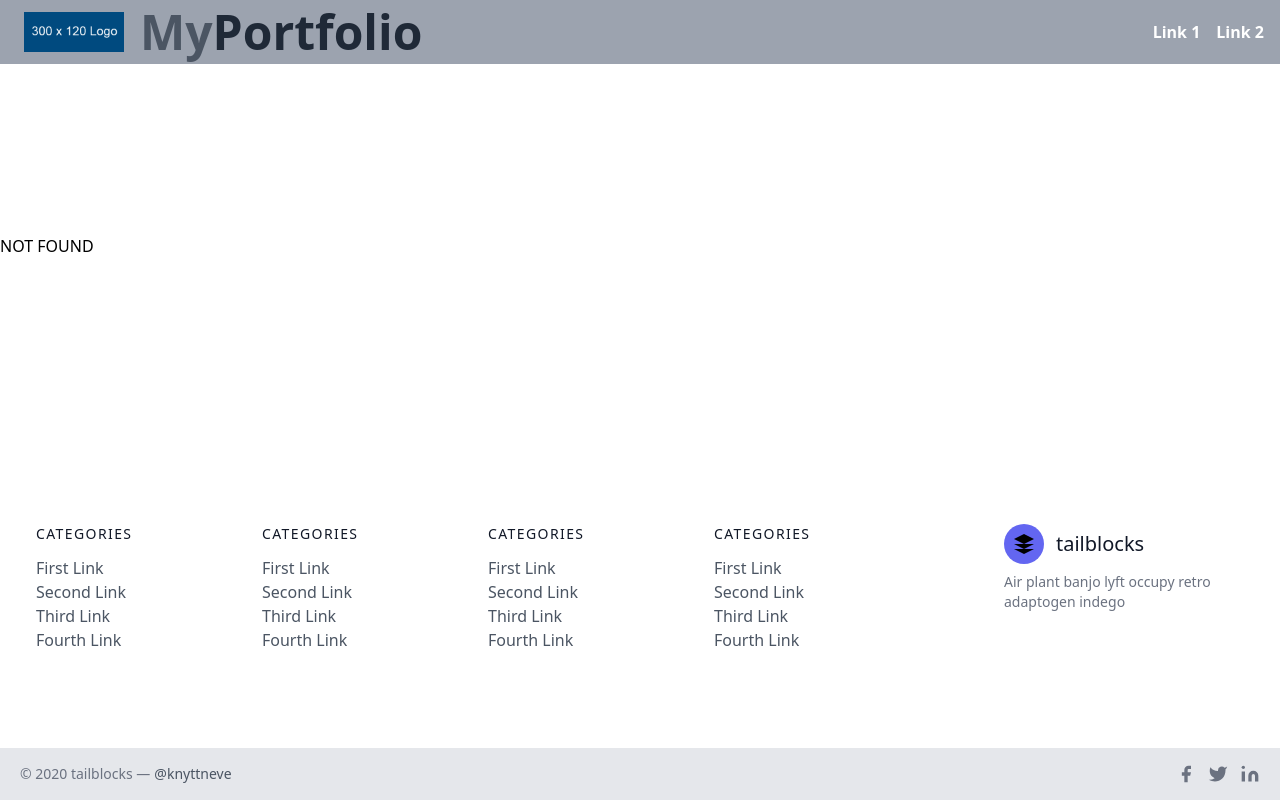
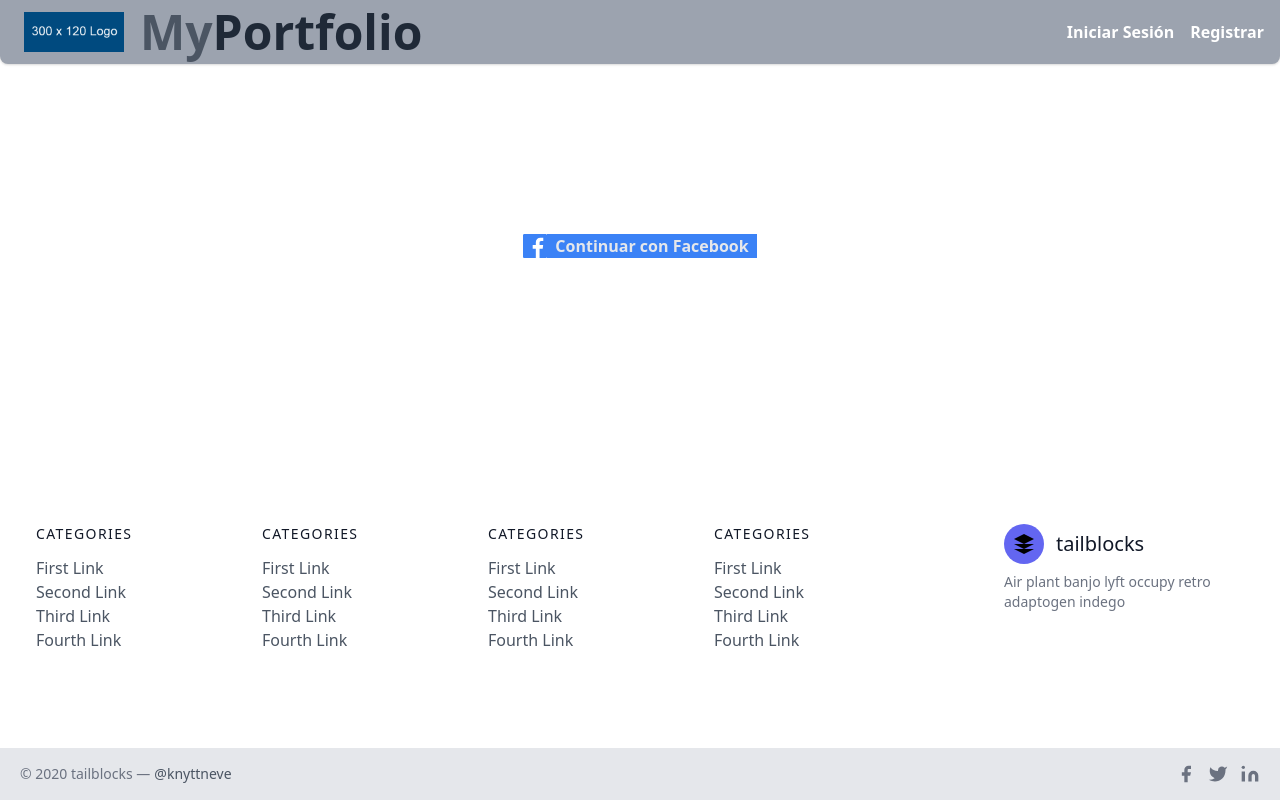
Before and after one commit to mhuala/plantilla-react, a React app: page /login in a window 1280 px wide. Built offline with nearby package versions, Linux system fonts and the light colour scheme.

Commit message:
Uso de LocalStorage

```diff
--- a/package.json
+++ b/package.json
@@ -6,6 +6,7 @@
     "@testing-library/jest-dom": "^4.2.4",
     "@testing-library/react": "^9.5.0",
     "@testing-library/user-event": "^7.2.1",
+    "dotenv": "^8.2.0",
     "react": "^16.13.1",
     "react-dom": "^16.13.1",
     "react-router-dom": "^5.2.0",
--- a/public/index.html
+++ b/public/index.html
@@ -39,7 +39,7 @@
         });
       };
     </script>
-    <script async defer crossorigin="anonymous" src="https://connect.facebook.net/en_US/sdk.js"></script>
+    <script async defer crossorigin="anonymous" src="https://connect.facebook.net/es_LA/sdk.js"></script>
     <noscript>You need to enable JavaScript to run this app.</noscript>
     <div id="root"></div>
     <!--
--- a/src/components/App.js
+++ b/src/components/App.js
@@ -5,6 +5,8 @@ import { BrowserRouter, Switch , Route} from 'react-router-dom';
 
 // Importamos las paginas creadas
 import {Home } from '../pages/Home';
+import {Login } from '../pages/Login';
+import {Register } from '../pages/Register';
 import {Layout } from './Layout';
 import {NotFound } from './NotFound';
 
@@ -19,6 +21,8 @@ export const App = (props) => (
             <Switch>
                 {/* Especificamos las rutas que mostrarán las paginas */}
                 <Route exact path="/home" component={Home}/>
+                <Route exact path="/login" component={Login}/>
+                <Route exact path="/register" component={Register}/>
                 <Route component={NotFound} />
             </Switch>
             </Layout>
--- a/src/components/FbLoginButton.js
+++ b/src/components/FbLoginButton.js
@@ -1,21 +1,23 @@
 import React from 'react';
 
-export const FbLoginButton = props => {
+export const FbLoginButton = ({onLogin}) => {
 
     const facebookLogin = () => {
         // Accedemos a la dependencia cargada desde el <script> que otorga FB y se coloca en index.html
         // Esto lo hacemos con window.{nombre_dependencia} , en este caso se llama FB
-        //Vemos si se encuentra cargado
+        //Vemos si se encuentra cargado el SDK por medio de la URL em la etiqueta script
         if(!window.FB) return;
 
         // hacer login
-
+        // En caso de que el SDK esté cargado, veremos el status del login del
+        // Invocamos getLoginStatus, recibimos el response y si el estado de este es igual a "cconnected" se leeran los datos del usuario
         window.FB.getLoginStatus( response => {
             if (response.status === "connected"){
-                    // leeer los datos de usuario
+                    //En caso de que el LoginStatus sea de connected leeremos los datos, de esto se encargará la función facebookLoginHandler
                 facebookLoginHandler(response)
             }else{
-                    // intentar iniciar sesión
+                    // En caso de que el Login Status sea distinto de connected se
+                    // El parametro scopes tiene que ver con los permisos que queremos que el usuario nos proporcione
                     window.FB.login(facebookLoginHandler, {scope:'public_profile,email'});
             }
         });
@@ -25,13 +27,21 @@ export const FbLoginButton = props => {
         console.log(response);
 
         if (response.status === "connected"){
-            // leeer los datos del usuario
+            // LLamamos a la API e invocamos un EndPoint donde se obtendrá el id, name,email y picture dle usuario
+            // Finalmente guardamos esos datos en userData y los imprimos
             window.FB.api('/me?fields=id,name,email,picture',userData =>{
                 console.log(userData);
-
-                // almacenar la sesión del usuario en nuestra aplicación
-            })
-    }}
+             // almacenar la sesión del usuario en nuestra aplicación
+             // Ahora que ya hemos hecho el llogin
+            const user = {
+                 ...userData,
+                 accessToken : response.authResponse.accessToken
+             };
+             // Los datos del usuario guardados en la variable user, se le pasan a la función onLogin
+             // La función onLogin vendrá del componente padre y será pasada como un props, esta funcino se encargará de
+             onLogin(user);
+            });
+    }};
 
     return(
     <button onClick={facebookLogin} type="button" className="mx-auto my-auto items-center flex flex-row text-blue-500 hover:text-blue-700  focus:outline-none ">
--- a/src/components/Layout.js
+++ b/src/components/Layout.js
@@ -2,6 +2,7 @@ import React from 'react';
 
 import { Navbar } from '../components/Navbar';
 import { Footer } from '../components/Footer';
+
 
 export const Layout = (props) => (
     // Colocar la etiqueta React.Fragment nos permitará ocultar todos los div vacios al navegador
--- a/src/components/Navbar.js
+++ b/src/components/Navbar.js
@@ -1,14 +1,15 @@
 import React, {useEffect,useState} from 'react';
 import logo from '../images/header-logo.png'
 
-export const Navbar = props => {
+export const Navbar = ({user, onLogout}) => {
 
     const [isMenuOpen, setIsMenuOpen] = useState(false)
 
     return(
-    <div className="bg-gray-400 px-2 py-2">
+    <div className="bg-gray-400 px-2 py-2 rounded-b-lg shadow">
         <div className="flex flex-row justify-between w-full items-center">
-            <div className="flex flex-row items-center ">
+
+            <div className="flex flex-row items-center">
                 <img src={logo} alt="Logo" className="h-10 px-4"/>
                 <span className="text-gray-600 text-5xl font-semibold rounded">My</span>
                 <span className="text-gray-800 text-5xl font-bold rounded">Portfolio</span>
@@ -19,13 +20,13 @@ export const Navbar = props => {
                     </svg>
             </button>
             <div className=" flex flex-row hidden md:flex">
-            <a href="/1" className="block px-2 py-1 text-white font-semibold rounded hover:bg-gray-600">Link 1</a>
-            <a href="/2" className="block px-2 py-1 text-white font-semibold rounded hover:bg-gray-600">Link 2</a>
+            <a href="/login" className="block px-2 py-1 text-white font-semibold rounded hover:bg-gray-600">Iniciar Sesión</a>
+            <a href="/register" className="block px-2 py-1 text-white font-semibold rounded hover:bg-gray-600">Registrar</a>
             </div>
         </div>
         <div className={isMenuOpen ? 'hidden' : 'flex flex-col md:hidden'} >
-        <a href="/1" className="block px-2 py-1 text-white font-semibold rounded hover:bg-gray-600">Link 1</a>
-        <a href="/2" className="block px-2 py-1 text-white font-semibold rounded hover:bg-gray-600">Link 2</a>
+        <a href="/login" className="block px-2 py-1 text-white font-semibold rounded hover:bg-gray-600">Iniciar Sesión</a>
+        <a href="/register" className="block px-2 py-1 text-white font-semibold rounded hover:bg-gray-600">Registrar</a>
         </div>
     </div>
     )
--- a/src/components/NotFound.js
+++ b/src/components/NotFound.js
@@ -4,5 +4,5 @@ import img from './404.jpg'
 
 export const NotFound = (props) => (
 
-<div>NOT FOUND</div>
+<div>{process.env.APP_ID}</div>
 )
--- /dev/null
+++ b/src/pages/Login.js
@@ -0,0 +1,34 @@
+import React, { useState, useEffect, useRef} from 'react';
+import {FbLoginButton} from '../components/FbLoginButton'
+import * as storage from '../utils/index';
+
+export const Login = (props) => {
+    const [user,setUser] =useState(null);
+
+    const onLogin = (user) => {
+        // Guardamos el usuario en el localStorage
+        storage.setUser(user);
+        // Cambiamos el estado del usuario REACTHOOK
+        setUser(user);
+    }
+
+    useEffect(()=>{
+        // Checkeamos si hay un usuario guardado en el localStorage
+        const checkSession = () => {
+            const user = storage.getUser();
+            // Si es que hay un usuario, cambiaremos el estado al valor de ese usuario guardaod en el localStorage
+            if (user){
+                setUser(user);
+            }
+        };
+        checkSession();
+    // Solo se ejecutará cuando cargue el componente principal por eso el []
+    },[]);
+
+    return(
+            <div className="container mx-auto my-auto px-4 py-4">
+                {/* Solo se mostrará el boton en caso de que no haya user, el botón obtendrá el parametro  */}
+                {!user && <FbLoginButton onLogin={onLogin}/>}
+            </div>
+        )
+}
--- /dev/null
+++ b/src/pages/Register.js
@@ -0,0 +1,6 @@
+import React, { useState, useEffect, useRef} from 'react';
+
+
+export const Register = (props) => (
+    <div>Registro</div>
+)
--- /dev/null
+++ b/src/utils/index.js
@@ -0,0 +1,20 @@
+const setItem = (key,value) => {
+    window.localStorage.setItem(key,JSON.stringify(value))
+}
+
+const getItem = (key) => {
+    if (window.localStorage.getItem(key)){
+        return JSON.parse(window.localStorage.getItem(key))
+    }
+}
+
+// Creamos una función que guardará el user entregado por la función onLogin()
+export function setUser(user){
+    // Se guardará en LocalStorage el item con la clave 'user' que tendrá como valor el JSON de los datos del usuario convertido en string
+    setItem('user',user)
+}
+
+// Creamos una funcion que leerá desde el LocalStorage si es que hay datos con la key 'user'
+export function getUser(){
+    getItem('user')
+}
```
